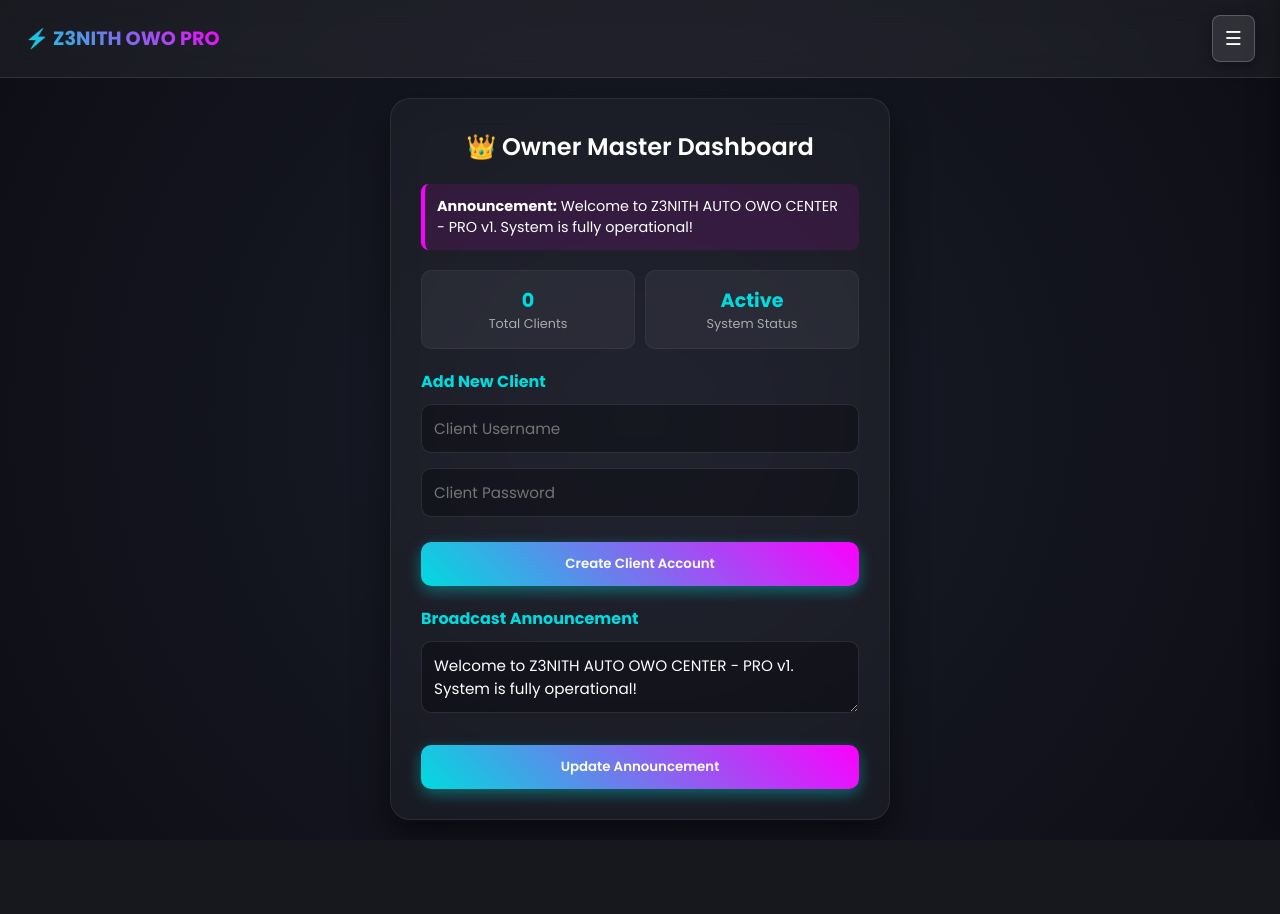
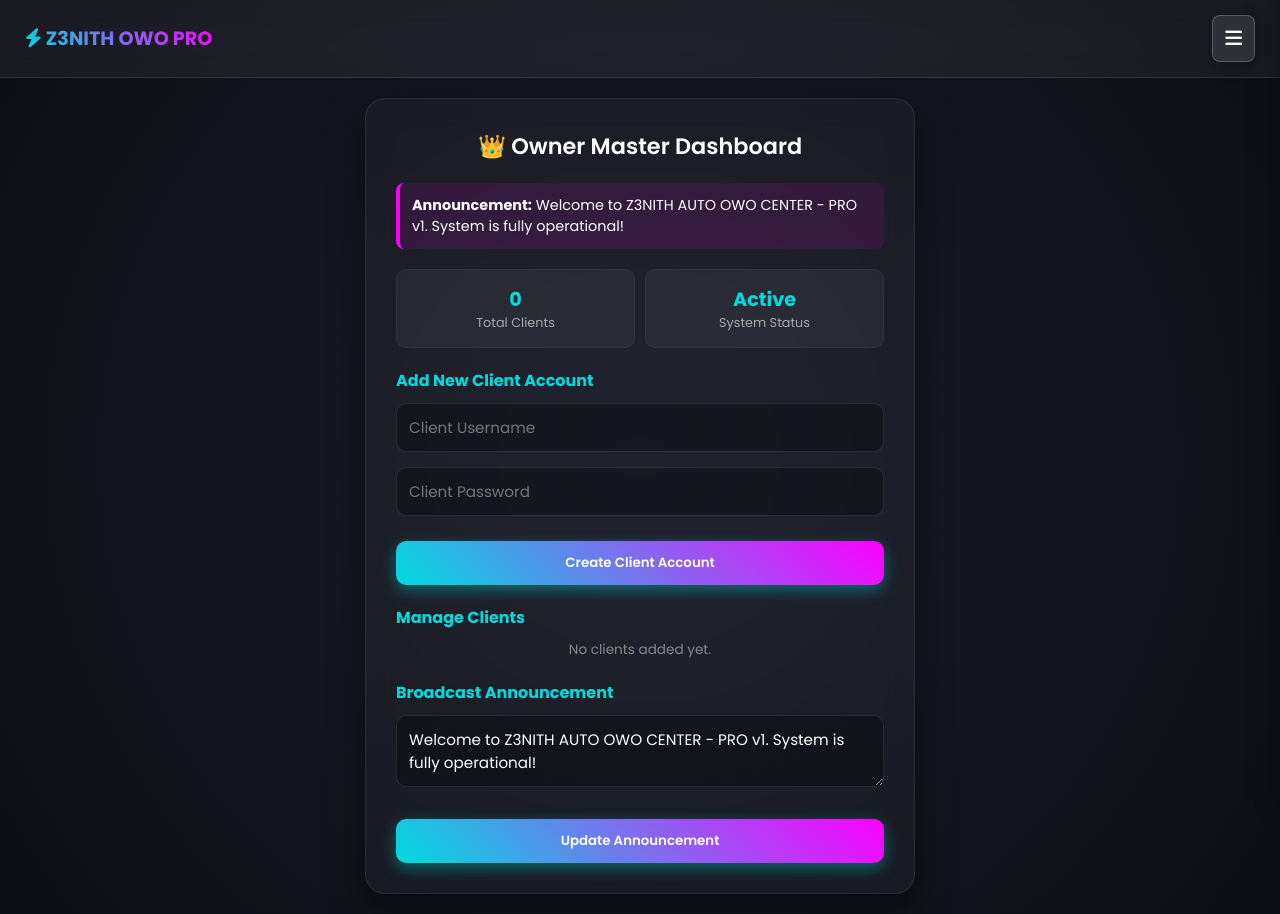
Before and after one commit to zidanraj/Z3NITH-AUTO-OWO-CENTER-, a Flask app: page /owner/dashboard in a window 1280 px wide. Before the commit the page ends 823 px from the top, so only its background shows below. Run offline with Flask 3, Linux system fonts and the light colour scheme; the visitor is signed in with stand-in values (Sample User, id 1).

Commit message:
Update index.html

```diff
--- a/templates/index.html
+++ b/templates/index.html
@@ -5,6 +5,7 @@
     <meta name="viewport" content="width=device-width, initial-scale=1.0">
     <title>Z3NITH AUTO OWO CENTER - PRO</title>
     <link href="https://fonts.googleapis.com/css2?family=Poppins:wght@300;400;500;600;700&display=swap" rel="stylesheet">
+    <link rel="stylesheet" href="https://cdnjs.cloudflare.com/ajax/libs/font-awesome/6.4.0/css/all.min.css">
     <style>
         * { box-sizing: border-box; margin: 0; padding: 0; font-family: 'Poppins', sans-serif; }
         body { background: radial-gradient(circle at center, #1a1c29 0%, #0d0e15 100%); color: #fff; min-height: 100vh; display: flex; flex-direction: column; overflow-x: hidden; }
@@ -15,19 +16,19 @@
         .menu-btn { background: rgba(255,255,255,0.1); border: 1px solid rgba(255,255,255,0.2); padding: 8px 12px; border-radius: 8px; cursor: pointer; color: #fff; font-size: 1.2rem; transition: 0.3s; box-shadow: 0 4px 15px rgba(0,0,0,0.3); }
         .menu-btn:hover { background: rgba(255,255,255,0.2); transform: translateY(-2px); }
 
-        .drawer { position: fixed; top: 0; right: -320px; width: 300px; height: 100%; background: rgba(13, 14, 21, 0.95); backdrop-filter: blur(20px); border-left: 1px solid rgba(255,255,255,0.1); z-index: 2000; transition: 0.4s cubic-bezier(0.77,0,0.175,1); padding: 25px; display: flex; flex-direction: column; gap: 20px; box-shadow: -10px 0 30px rgba(0,0,0,0.8); }
+        .drawer { position: fixed; top: 0; right: -320px; width: 300px; height: 100%; background: rgba(13, 14, 21, 0.95); backdrop-filter: blur(20px); border-left: 1px solid rgba(255,255,255,0.1); z-index: 2000; transition: 0.4s cubic-bezier(0.77,0,0.175,1); padding: 25px; display: flex; flex-direction: column; gap: 20px; box-shadow: -10px 0 30px rgba(0,0,0,0.8); overflow-y: auto; }
         .drawer.open { right: 0; }
         .drawer-header { display: flex; justify-content: space-between; align-items: center; border-bottom: 1px solid rgba(255,255,255,0.1); padding-bottom: 15px; }
         .close-btn { background: none; border: none; color: #ff4757; font-size: 1.5rem; cursor: pointer; }
 
         .container { flex: 1; display: flex; justify-content: center; align-items: center; padding: 20px; }
-        .glass-card { background: rgba(255, 255, 255, 0.03); border: 1px solid rgba(255, 255, 255, 0.08); backdrop-filter: blur(15px); border-radius: 20px; padding: 30px; width: 100%; max-width: 500px; box-shadow: 0 15px 35px rgba(0,0,0,0.5); transform-style: preserve-3d; transition: 0.3s; }
+        .glass-card { background: rgba(255, 255, 255, 0.03); border: 1px solid rgba(255, 255, 255, 0.08); backdrop-filter: blur(15px); border-radius: 20px; padding: 30px; width: 100%; max-width: 550px; box-shadow: 0 15px 35px rgba(0,0,0,0.5); transform-style: preserve-3d; transition: 0.3s; }
 
-        h2 { margin-bottom: 20px; font-weight: 600; text-align: center; }
+        h2 { margin-bottom: 20px; font-weight: 600; text-align: center; font-size: 1.4rem; }
         .input-group { margin-bottom: 15px; }
         label { display: block; font-size: 0.85rem; margin-bottom: 5px; color: #aaa; }
         input, select, textarea { width: 100%; padding: 12px; border-radius: 10px; background: rgba(0,0,0,0.3); border: 1px solid rgba(255,255,255,0.1); color: #fff; font-size: 0.95rem; outline: none; transition: 0.3s; }
-        input:focus { border-color: #00dbde; box-shadow: 0 0 10px rgba(0, 219, 222, 0.3); }
+        input:focus, select:focus, textarea:focus { border-color: #00dbde; box-shadow: 0 0 10px rgba(0, 219, 222, 0.3); }
 
         .btn { width: 100%; padding: 12px; border-radius: 10px; border: none; background: linear-gradient(45deg, #00dbde, #fc00ff); color: #fff; font-weight: 600; cursor: pointer; transition: 0.3s; box-shadow: 0 5px 15px rgba(0,219,222,0.4); margin-top: 10px; }
         .btn:hover { opacity: 0.9; transform: translateY(-2px); }
@@ -41,19 +42,21 @@
 
         .error { color: #ff4757; text-align: center; margin-bottom: 15px; font-size: 0.9rem; }
         .lang-content-hi { display: none; }
+
+        .client-list-item { background: rgba(255,255,255,0.05); padding: 10px 15px; border-radius: 8px; margin-bottom: 8px; display: flex; justify-content: space-between; align-items: center; border: 1px solid rgba(255,255,255,0.05); }
     </style>
 </head>
 <body>
 
     <nav>
-        <div class="logo">⚡ Z3NITH OWO PRO</div>
-        <button class="menu-btn" onclick="toggleDrawer()">☰</button>
+        <div class="logo"><i class="fa-solid fa-bolt"></i> Z3NITH OWO PRO</div>
+        <button class="menu-btn" onclick="toggleDrawer()"><i class="fa-solid fa-bars"></i></button>
     </nav>
 
     <div id="sideDrawer" class="drawer">
         <div class="drawer-header">
             <h3>Menu</h3>
-            <button class="close-btn" onclick="toggleDrawer()">✕</button>
+            <button class="close-btn" onclick="toggleDrawer()"><i class="fa-solid fa-xmark"></i></button>
         </div>
 
         <div class="input-group">
@@ -78,8 +81,8 @@
 
         <div>
             <h4 style="color: #00dbde; margin-bottom: 8px;">Tutorial / ट्यूटोरियल</h4>
-            <p class="lang-content-en" style="font-size: 0.85rem; color: #ccc;">1. Login with username (flashy) & password.<br>2. Set Server & Channel IDs.<br>3. Choose Key mode.<br>4. Auto-bot runs with anti-overlap safety.</p>
-            <p class="lang-content-hi" style="font-size: 0.85rem; color: #ccc;">1. अपने यूजरनेम (flashy) और पासवर्ड से लॉगिन करें।<br>2. सर्वर और चैनल आईडी सेट करें।<br>3. की मोड चुनें।<br>4. बॉट ऑटोमैटिक रन होगा।</p>
+            <p class="lang-content-en" style="font-size: 0.85rem; color: #ccc;">1. Login securely with username & password.<br>2. Configure Server ID, OwO Channel ID, UID & Amount.<br>3. Choose Key Mode (Owner Key / Client Key / Manually).<br>4. Automated commands (`owo`, `daily`, `h`, `b`, `team`, `pray`, hourly `sell all`) run seamlessly with anti-overlap safety.</p>
+            <p class="lang-content-hi" style="font-size: 0.85rem; color: #ccc;">1. अपने यूजरनेम और पासवर्ड से लॉगिन करें।<br>2. सर्वर आईडी, चैनल आईडी और यूआईडी सेट करें।<br>3. की मोड चुनें।<br>4. बॉट एंटी-ओवरलैप सेफ्टी के साथ ऑटोमैटिक रन होगा।</p>
         </div>
 
         {% if session_user %}
@@ -130,7 +133,7 @@
                 </div>
             </div>
 
-            <h3 style="margin-top: 15px; font-size: 1rem; color: #00dbde;">Add New Client</h3>
+            <h3 style="margin-top: 15px; font-size: 1rem; color: #00dbde;">Add New Client Account</h3>
             <div class="input-group" style="margin-top: 10px;">
                 <input type="text" id="newClientUser" placeholder="Client Username">
             </div>
@@ -138,6 +141,21 @@
                 <input type="text" id="newClientPass" placeholder="Client Password">
             </div>
             <button class="btn" onclick="addClient()">Create Client Account</button>
+
+            <h3 style="margin-top: 20px; font-size: 1rem; color: #00dbde;">Manage Clients</h3>
+            <div style="max-height: 150px; overflow-y: auto; margin-top: 10px;">
+                {% for c_user, c_info in data.clients.items() %}
+                <div class="client-list-item">
+                    <span><strong>{{ c_user }}</strong> ({{ 'Active' if c_info.active else 'Disabled' }})</span>
+                    <div>
+                        <button onclick="toggleClient('{{ c_user }}')" style="background:#00dbde; border:none; padding:5px 10px; border-radius:5px; cursor:pointer; color:#000; font-size:0.75rem;">Toggle</button>
+                        <button onclick="deleteClient('{{ c_user }}')" style="background:#ff4757; border:none; padding:5px 10px; border-radius:5px; cursor:pointer; color:#fff; font-size:0.75rem;">Delete</button>
+                    </div>
+                </div>
+                {% else %}
+                <p style="text-align: center; color: #888; font-size: 0.85rem;">No clients added yet.</p>
+                {% endfor %}
+            </div>
 
             <h3 style="margin-top: 20px; font-size: 1rem; color: #00dbde;">Broadcast Announcement</h3>
             <div class="input-group" style="margin-top: 10px;">
@@ -152,13 +170,13 @@
             </div>
 
             <div class="input-group">
-                <label>Key Mode (Owner Key / Client Key / Manually)</label>
+                <label>Key Mode Selection</label>
                 <select id="keyMode" onchange="saveSettings()">
                     <option value="manually" {% if client.mode == 'manually' %}selected{% endif %}>Manually</option>
                     <option value="owner_key" {% if client.mode == 'owner_key' %}selected{% endif %}>Owner Key (Activated)</option>
                     <option value="client_key" {% if client.mode == 'client_key' %}selected{% endif %}>Client Key (Private)</option>
                 </select>
-                <small style="color: #888; font-size: 0.75rem;">*Owner key is managed by owner. No one can see your private client key.</small>
+                <small style="color: #888; font-size: 0.75rem;">*Owner key is managed by owner. Client key is private: "No one can see your key".</small>
             </div>
 
             <div class="input-group">
@@ -214,6 +232,19 @@
             });
         }
 
+        function toggleClient(username) {
+            fetch('/api/owner/toggle_client/' + username, {method: 'POST'}).then(res => res.json()).then(data => {
+                if(data.success) location.reload();
+            });
+        }
+
+        function deleteClient(username) {
+            if(!confirm('Are you sure you want to delete this client?')) return;
+            fetch('/api/owner/delete_client/' + username, {method: 'POST'}).then(res => res.json()).then(data => {
+                if(data.success) location.reload();
+            });
+        }
+
         function updateAnnouncement() {
             let txt = document.getElementById('announcementText').value;
             fetch('/api/owner/update_announcement', {
```
